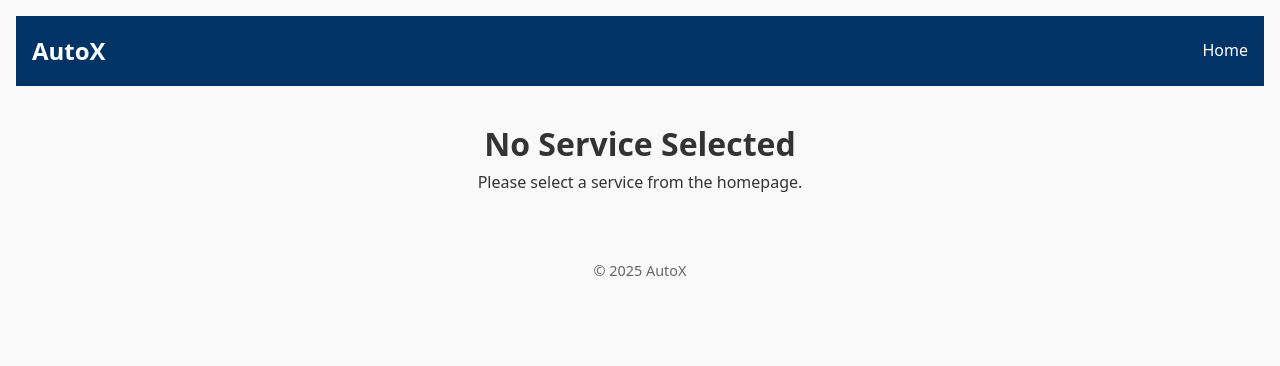
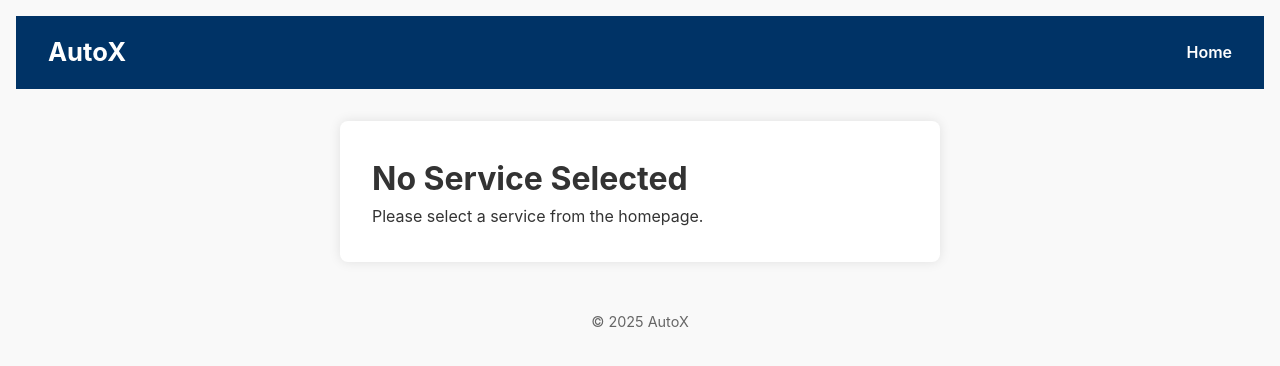
Before and after one commit to Cualabeer/autox, a website: page frontend/booking.html in a window 1280 px wide. Drawn offline with Linux system fonts and the light colour scheme.

Commit message:
Update global.css

```diff
--- a/frontend/shared/global.css
+++ b/frontend/shared/global.css
@@ -5,9 +5,11 @@
   box-sizing: border-box;
 }
 
+/* Body and fonts */
 body {
-  font-family: system-ui, sans-serif;
-  background: #f9f9f9;
+  font-family: -apple-system, BlinkMacSystemFont, "Segoe UI", Roboto, Oxygen,
+    Ubuntu, Cantarell, "Open Sans", "Helvetica Neue", sans-serif;
+  background-color: #f9f9f9;
   color: #333;
   line-height: 1.6;
   padding: 1rem;
@@ -15,92 +17,103 @@ body {
 
 /* Header */
 .site-header {
-  background: #003366;
+  background-color: #003366; /* deep blue */
   color: white;
-  padding: 1rem;
+  padding: 1rem 2rem;
   display: flex;
   justify-content: space-between;
   align-items: center;
 }
 
 .site-header .logo {
-  font-size: 1.5rem;
-  font-weight: bold;
+  font-size: 1.6rem;
+  font-weight: 700;
 }
 
-.nav a {
+.site-header .nav a {
   color: white;
   margin-left: 1rem;
   text-decoration: none;
+  font-weight: 600;
 }
 
-/* Main */
+.site-header .nav a:hover,
+.site-header .nav a:focus {
+  text-decoration: underline;
+}
+
+/* Main Content */
 .main-content {
   max-width: 600px;
   margin: 2rem auto;
-  text-align: center;
+  background: white;
+  padding: 2rem;
+  border-radius: 8px;
+  box-shadow: 0 0 12px rgba(0, 0, 0, 0.1);
 }
 
-.service-buttons {
-  display: flex;
-  flex-direction: column;
-  gap: 1rem;
-  margin-top: 2rem;
-}
-
-.btn {
-  display: inline-block;
-  padding: 1rem;
-  text-align: center;
-  border-radius: 5px;
-  color: white;
-  text-decoration: none;
-  font-weight: bold;
-}
-
-.btn.blue {
-  background-color: #0077cc;
-}
-
-.btn.orange {
-  background-color: #ff6600;
-}
-
-.btn.grey {
-  background-color: #666;
-}
-
-/* Footer */
-.site-footer {
-  text-align: center;
-  margin-top: 4rem;
-  font-size: 0.9rem;
-  color: #666;
-}
+/* Booking Form Styles */
 .booking-form {
   display: flex;
   flex-direction: column;
   gap: 1rem;
-  margin-top: 2rem;
+  margin-top: 1rem;
 }
 
 .booking-form input,
 .booking-form textarea {
   padding: 0.8rem;
   font-size: 1rem;
-  width: 100%;
+  border: 1px solid #ccc;
+  border-radius: 4px;
+  resize: vertical;
+}
+
+.booking-form input:focus,
+.booking-form textarea:focus {
+  border-color: #0077cc;
+  outline: none;
+  box-shadow: 0 0 5px #0077cc;
 }
 
 .booking-form button {
   background-color: #0077cc;
   color: white;
+  border: none;
   padding: 1rem;
-  border: none;
-  font-weight: bold;
+  font-size: 1rem;
+  font-weight: 700;
   border-radius: 5px;
   cursor: pointer;
+  transition: background-color 0.3s ease;
 }
 
-.hidden {
-  display: none;
+.booking-form button:hover,
+.booking-form button:focus {
+  background-color: #005fa3;
 }
+
+/* Footer */
+.site-footer {
+  text-align: center;
+  margin-top: 3rem;
+  color: #666;
+  font-size: 0.9rem;
+}
+
+/* Responsive */
+@media (max-width: 600px) {
+  .main-content {
+    margin: 1rem;
+    padding: 1rem;
+  }
+
+  .site-header {
+    flex-direction: column;
+    align-items: flex-start;
+  }
+
+  .site-header .nav {
+    margin-top: 0.5rem;
+  }
+}
```
